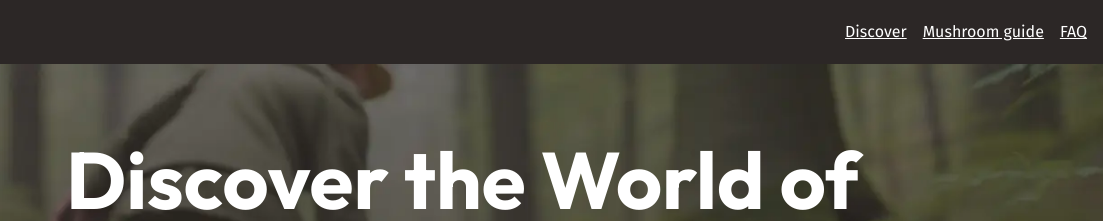
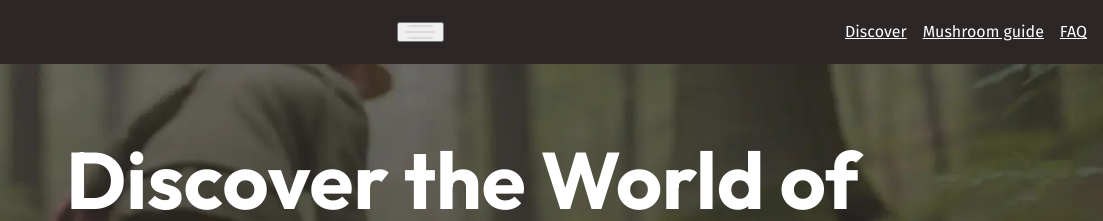
Before and after one commit to uj-ujjawal/FungiFinders, a plain HTML site: page index.html in a window 1280 px wide. Shown: the top 221 px of the page, 177-1280 px from the left. Drawn offline with Linux system fonts and the light colour scheme.

Commit message:
Added Hamburger Button

```diff
--- a/index.html
+++ b/index.html
@@ -24,8 +24,11 @@
               alt="Fungi Finders"
             />
           </a>
-
-          <nav class="primary-navigation">
+          <button aria-controls="primary-nav" aria-expanded="false">
+            <span class="visually-hidden">Menu</span>
+            <img src="./assets/hamburger.svg" alt="" />
+          </button>
+          <nav id="primary-nav" class="primary-navigation">
             <ul role="list">
               <li><a href="/">Discover</a></li>
               <li><a href="mushroom-guide.html">Mushroom guide</a></li>
```
